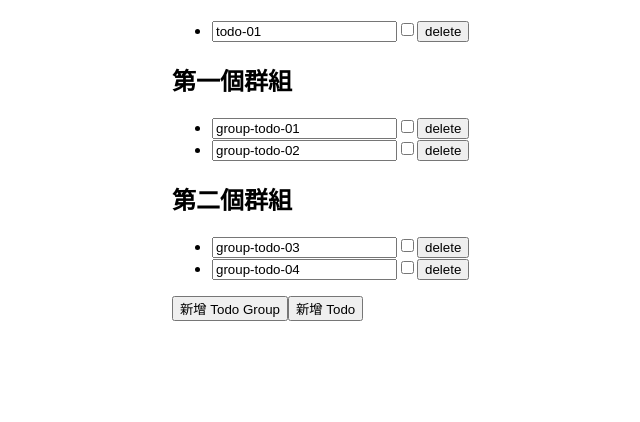
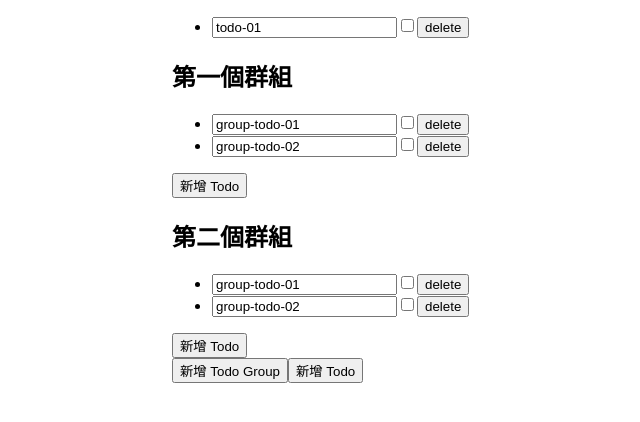
Before and after one commit to futianshen/react-hook-form, a React (Vite) app: page / in a window 1280 px wide. Shown: the top 422 px of the page, without its empty margins (68-708 px from the left). Built offline with nearby package versions, Linux system fonts and the light colour scheme.

Commit message:
feat: 修改新增作法，下一步：列出所有需要做的 function 再一起實作

```diff
--- a/src/TodoList.tsx
+++ b/src/TodoList.tsx
@@ -1,12 +1,13 @@
 import React, { useState } from "react"
 
 type Todo = {
+  // 這裡的 type 定義可以再優化嗎
   id: string
   value: string
   isDone: boolean
-  list?: Todo[]
+  list: Pick<Todo, "id" | "value" | "isDone">[]
 }
-
+let id = 10
 function TodoList() {
   const [list, setList] = useState<Todo[]>([
     {
@@ -39,12 +40,12 @@ function TodoList() {
       list: [
         {
           id: "a",
-          value: "group-todo-03",
+          value: "group-todo-01",
           isDone: false,
         },
         {
           id: "b",
-          value: "group-todo-04",
+          value: "group-todo-02",
           isDone: false,
         },
       ],
@@ -52,49 +53,76 @@ function TodoList() {
   ])
 
   const handleAddTodoGroupItem = () => {
-    // setList((prevList) => [
-    //   ...prevList,
-    //   {
-    //     id: "2",
-    //     value: "第一個群組",
-    //     list: [
-    //       {
-    //         id: "a",
-    //         value: "group-todo-01",
-    //         isDone: false,
-    //       },
-    //     ],
-    //   },
-    // ])
+    setList((prevList) => [
+      ...prevList,
+      {
+        id: `${id}`,
+        value: `第 ${id} 個群組`,
+        isDone: false,
+        list: [
+          {
+            id: `${id}-1`,
+            value: "group-todo-01",
+            isDone: false,
+          },
+        ],
+      },
+    ])
   }
   const handleAddTodoItem = () => {
-    // setList((prevList) => [
-    //   ...prevList,
-    //   {
-    //     id: "2",
-    //     list: [
-    //       {
-    //         id: "a",
-    //         value: "group-todo-01",
-    //         isDone: false,
-    //       },
-    //     ],
-    //   },
-    // ])
+    setList((prevList) => [
+      ...prevList,
+      {
+        id: `${id}`,
+        value: "",
+        isDone: false,
+        list: [
+          {
+            id: `${id}-1`,
+            value: "group-todo-01",
+            isDone: false,
+          },
+        ],
+      },
+    ])
   }
   const handleCheckTodoItem = (itemId: string, subItemId: string) => {}
   const handleEditTodoItem = (itemId: string, subItemid: string) => {}
   const handleDeleteTodoItem = (itemId: string, subItemId: string) => {}
-
-  const a = typeof list
+  const handleDeleteSubTodoItem = (itemId: string, subItemId: string) => {}
 
   return (
     <div>
-      {list.map((item) => (
+      {list.map((item, i) => (
         <div key={item.id}>
-          {item ? (
-            <TodoGroup groupName={item.value} list={item.list} />
-          ) : typeof item.value === "undefined" ? (
+          {item.value ? (
+            <TodoGroup
+              groupName={item.value}
+              list={item.list}
+              onAddTodoItem={() =>
+                setList((prevList) => {
+                  const newGroup = {
+                    ...prevList[i],
+                    list: [
+                      ...prevList[i].list,
+                      {
+                        id: `${prevList[i].id}-${prevList[i].list.length + 1}`,
+                        value: `group-todo-${prevList[i].list.length + 1}`,
+                        isDone: false,
+                      },
+                    ],
+                  }
+
+                  return [
+                    ...prevList.slice(0, i),
+                    newGroup,
+                    ...prevList.slice(i + 1),
+                  ]
+                })
+              }
+              onEditTodoItem={() => setList((prevList) => prevList)}
+            />
+          ) : (
             <ul>
               {item.list.map((todo) => (
                 <Todo
@@ -105,7 +133,7 @@ function TodoList() {
                 />
               ))}
             </ul>
-          ) : null}
+          )}
         </div>
       ))}
 
@@ -115,8 +143,14 @@ function TodoList() {
   )
 }
 
-function TodoGroup(props: { groupName: string; list: Todo[] }) {
-  const { groupName, list } = props
+function TodoGroup(props: {
+  groupName: string
+  list: Pick<Todo, "id" | "value" | "isDone">[]
+  onAddTodoItem?: () => void
+  onEditTodoItem?: () => void
+}) {
+  const { groupName, list, onAddTodoItem } = props
+
   return (
     <>
       <h2>{groupName}</h2>
@@ -130,11 +164,12 @@ function TodoGroup(props: { groupName: string; list: Todo[] }) {
           />
         ))}
       </ul>
+      <button onClick={onAddTodoItem}>新增 Todo</button>
     </>
   )
 }
 
-function Todo(props: Todo) {
+function Todo(props: Pick<Todo, "id" | "value" | "isDone">) {
   const { value, isDone } = props
   return (
     <li>
@@ -152,3 +187,5 @@ function Todo(props: Todo) {
 }
 
 export default TodoList
+
+// 順便了解一下 key 用 index 會有什麼問題？
```
